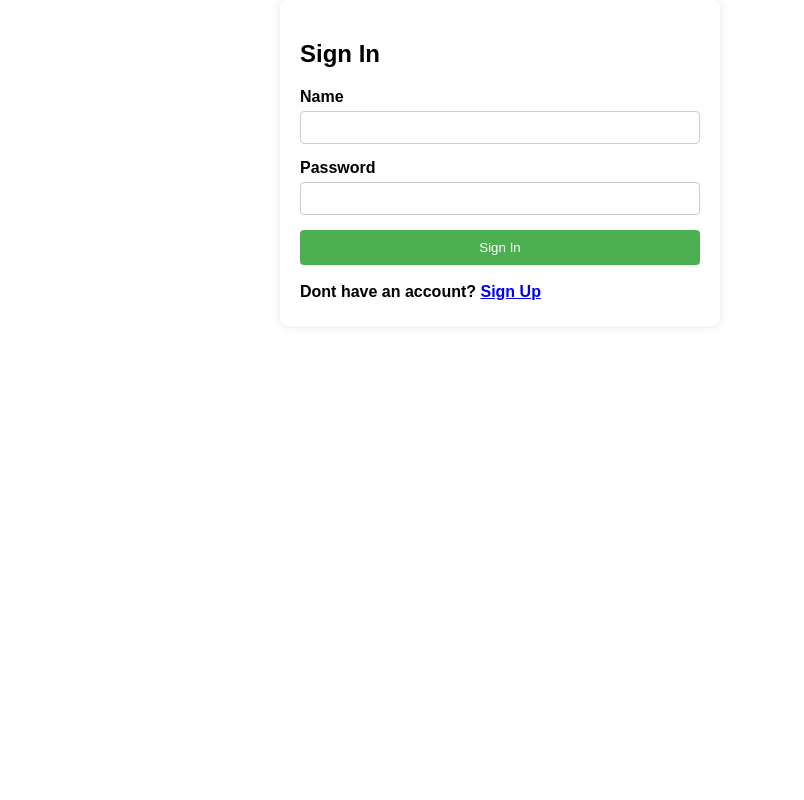
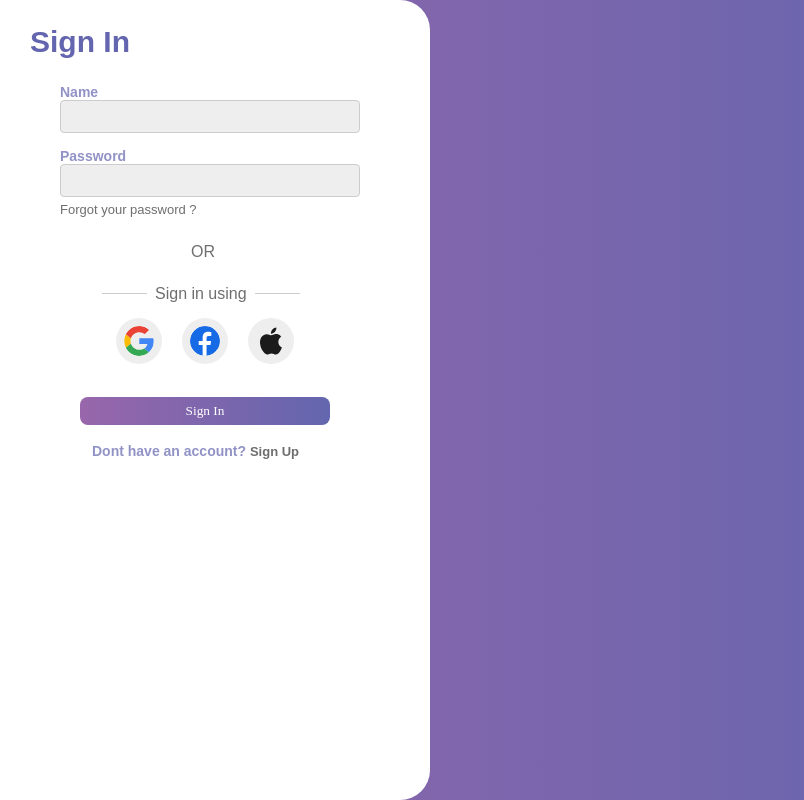
Before and after one commit to thusarakap/SoundSculpt, an Electron app: page pages/login.html in a window 1000 px wide. Shown: the whole page, without its empty margins (0-804 px from the left). Drawn offline with Linux system fonts and the light colour scheme; files that its build step writes are made by us from their sources; a web font is replaced by a local one.

Commit message:
Login page UI Complete
Completed the CSS and HTML layout for the login page. Backend not implemented, need to add regular and social login functionality.

```diff
--- a/main.js
+++ b/main.js
@@ -15,7 +15,7 @@ function createWindow() {
   });
 
   // Load the start screen
-  mainWindow.loadFile('pages\index.html');
+  mainWindow.loadFile('pages/index.html');
 
   mainWindow.on('closed', function () {
     mainWindow = null;
--- a/pages/login.html
+++ b/pages/login.html
@@ -5,21 +5,46 @@
   <meta charset="UTF-8">
   <meta name="viewport" content="width=device-width, initial-scale=1.0">
   <title>Login</title>
-  <link rel="stylesheet" href="styles.css">
+  <link rel="stylesheet" href="../resources/styles/styles.css">
 </head>
-<body>
-  <div class="login-container">
+<body class="loginPage">
+  <div class="loginContainer">
     <h2>Sign In</h2>
-    <form class="login-form">
+    <form class="loginForm">
       <label for="username">Name</label>
       <input type="text" id="username" name="username" required>
 
       <label for="password">Password</label>
       <input type="password" id="password" name="password" required>
+      <a href="register.html">Forgot your password ?</a>
 
-      <button type="submit">Sign In</button>
+      <p>OR</p>
+
+      <p class="socialAuthText">Sign in using</p>
+
+      <div class="socialAuth">
+
+
+        <button type="button" class="socialButton" id="googleLogin">
+          <img src="../resources/images/googleSocialLogin.svg" alt="Google" />
+        </button>
+
+        <button type="button" class="socialButton" id="facebookLogin">
+          <img src="../resources/images/facebookSocialLogin.svg" alt="Facebook" />
+        </button>
+
+        <button type="button" class="socialButton" id="appleLogin">
+          <img src="../resources/images/appleSocialLogin.svg" alt="Apple" />
+        </button>
+
+      </div>
+
+
+
+
+      <button type="submit" class="submitButton">Sign In</button>
       <br>
-      <label>Dont have an account? <a href="register.html">Sign Up</a></label>
+      <label class="sendToRegistration">Dont have an account? <a href="register.html">Sign Up</a></label>
     </form>
   </div>
 </body>
--- a/resources/styles/styles.css
+++ b/resources/styles/styles.css
@@ -90,7 +90,7 @@ body {
     height: 35%;
   }
 
-  .loginRegButtonContainer label{
+  .loginRegButtonContainer p{
     margin-top: 10px;
     margin-bottom: 10px;
     color: #6e6e6e;
@@ -108,45 +108,138 @@ body {
   }
 
   /*Login*/
-  .login-container {
+  body.loginPage {
+    font-family: Poppins, sans-serif;
     background-color: #fff;
-    border-radius: 8px;
-    box-shadow: 0 0 10px rgba(0, 0, 0, 0.1);
-    padding: 20px;
-    width: 100%;
-    max-width: 400px;
-    text-align: left;
+    display: flex;
+    flex-direction: row; /* Set flex direction to row */
+    align-items: left; /* Align items to the start (left) of the container */
+    height: 100vh;
+    margin: 0;
+    background: linear-gradient(to right, #9866AB, #6366AE);
   }
 
-  .login-container h2 {
-    margin-bottom: 20px;
+  .loginContainer {
+    position: relative;
+    width: 40%;
+    height: 100vh;
+    overflow: hidden;
+    background-color: #fff;
+    color: #6365aeb4;
+    border-radius: 0 30px 30px 0;
+    display: flex;
+    flex-direction: column;
+    padding-left: 30px;
   }
 
-  .login-form {
+  .loginContainer h2{
+    color: #6365ae;
+    font-size: 30px;
+  }
+
+  .loginForm {
     display: flex;
     flex-direction: column;
+    margin-left: 30px;
   }
 
-  .login-form label {
-    margin-bottom: 5px;
+  .loginForm label {
     font-weight: bold;
+    font-size: 14px;
   }
 
-  .login-form input {
+  .loginForm input {
     padding: 8px;
     margin-bottom: 15px;
+    background-color: #eee;
     border: 1px solid #ccc;
     border-radius: 4px;
-    width: 100%;
+    width: 300px;
     box-sizing: border-box;
   }
 
-  .login-form button {
-    padding: 10px;
-    background-color: #4caf50;
+  .loginForm a {
+    margin-top: -10px;
+    margin-bottom: 10px;
+    font-size: 13px;
+    text-decoration: none;
+    color: #6F6D6D;
+  }
+
+  .loginForm p{
+    margin-left: 131px;
+    color: #6e6e6e;
+    margin-bottom: 8px
+  }
+
+  .loginForm .socialAuthText {
+    position: relative;
+    display: flex;
+    align-items: center;
+    margin-left: 34px;
+    margin-bottom: 15px;
+  }
+
+  /* Style for the lines on either side */
+  .loginForm .socialAuthText::before,
+  .loginForm .socialAuthText::after {
+    content: '';
+    flex: 1;
+    height: 1px;
+    background-color: #ccc; /* Adjust the line color as needed */
+    max-width: 45px;
+    margin: 0 8px;
+  }
+
+  /* Optional: Adjust the styling of the text */
+  .loginForm .socialAuthText span {
+    font-size: 14px; /* Adjust the font size as needed */
+    color: #555; /* Adjust the text color as needed */
+  }
+
+  .socialAuth {
+    display: flex;
+    width: 250px;
+    margin-left: 56px;
+    margin-bottom: 30px;
+  }
+
+  .socialAuth .socialButton {
+    padding: 0;
+    background: none;
+    border: none;
+    cursor: pointer;
+    margin-right: 20px;
+  }
+
+  /* Style for the circular shape */
+  .socialAuth .socialButton img {
+    width: 30px; /* Adjust the width as needed */
+    height: 30px; /* Adjust the height as needed */
+    border-radius: 50%;
+    padding: 8px; /* Adjust the padding as needed */
+    background-color: #eee; /* Background color for the circular area */
+    transition: background-color 0.3s ease; /* Add a transition effect */
+  }
+
+  /* Change the background color on hover */
+  .socialAuth .socialButton:hover img {
+    background-color: #ddd; /* Adjust the hover background color as needed */
+  }
+
+  .loginForm .submitButton {
+    margin-left: 20px;
+    background: linear-gradient(to right, #9866AB, #6366AE);
     color: #fff;
+    font-family: Poppins;
+    text-decoration: none;
     border: none;
-    border-radius: 4px;
+    padding: 6px 40px;
+    border-radius: 8px;
     cursor: pointer;
-    width: 100%;
+    width: 250px;
   }
+
+  .loginForm .sendToRegistration {
+    margin-left: 32px;
+  }
```
Also changed, not shown: pages/index.html (+3 -3 lines), pages/register.html (+0 -1 lines), pages/start.html (+2 -2 lines), README.md, resources/images/appleSocialLogin.svg (added), resources/images/facebookSocialLogin.svg (added), resources/images/googleSocialLogin.svg (added).
